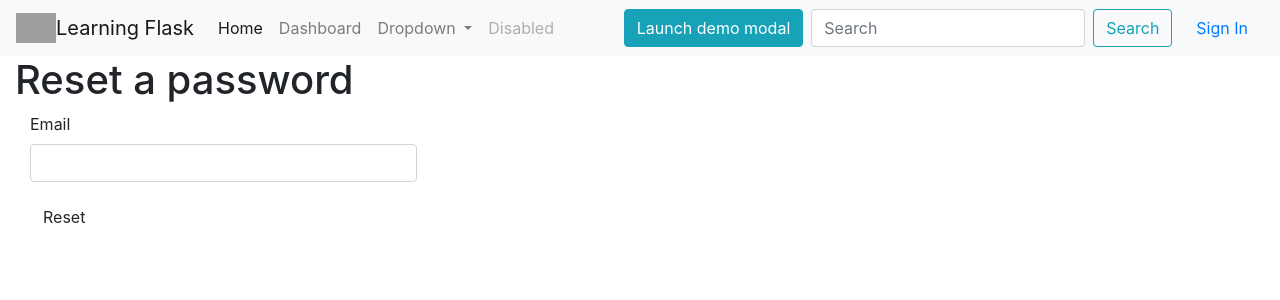
After one commit to ilyaLihota/flask-social-blog, a Flask app: page /auth/reset in a window 1280 px wide. The commit adds this page. Shown: the top 300 px of the page. Run offline with Flask 2, Linux system fonts and the light colour scheme; some libraries are stand-ins or nearby versions; grey boxes are pictures that could not be loaded.

Commit message:
Add reset password and email.

```diff
--- a/social_blog/auth/forms.py
+++ b/social_blog/auth/forms.py
@@ -36,3 +36,32 @@ class RegistrationForm(Form):
     def validate_username(self, field):
         if User.query.filter_by(username=field.data).first():
             raise ValidationError('Username already in use.')
+
+
+class ChangePasswordForm(Form):
+    old_password = PasswordField('Old password', validators=[Required()])
+    password = PasswordField('New password', validators=[Required(),
+                                                         EqualTo('password2', message='Passwords must be match.')])
+    password2 = PasswordField('Confirm password', validators=[Required()])
+    submit = SubmitField('Change')
+
+
+class ResetPasswordRequestForm(Form):
+    email = StringField('Email', validators=[Required(),
+                                             Length(1, 64),
+                                             Email()])
+    submit = SubmitField('Reset')
+
+
+class ResetPasswordForm(Form):
+    password = PasswordField('New password', validators=[Required(),
+                                                          EqualTo('password2', message='Password must match.')])
+    password2 = PasswordField('Confirm password', validators=[Required()])
+    submit = SubmitField('Change')
+
+
+class ChangeEmailForm(Form):
+    new_email = StringField('Email', validators=[Required(),
+                                                 Length(1, 64),
+                                                 Email()])
+    submit = SubmitField('Change')
--- a/social_blog/auth/views.py
+++ b/social_blog/auth/views.py
@@ -1,6 +1,7 @@
 from flask import render_template, redirect, request, url_for, flash
 from flask_login import login_user, logout_user, login_required, current_user
-from .forms import LoginForm, RegistrationForm
+from .forms import LoginForm, RegistrationForm, ChangePasswordForm, ResetPasswordRequestForm,\
+    ResetPasswordForm, ChangeEmailForm
 from . import auth
 from ..email import send_email
 from ..models import User
@@ -57,3 +58,109 @@ def confirm(token):
     else:
         flash('The confirmation link is invalid or has expired.')
     return redirect(url_for('main.index'))
+
+
+@auth.before_app_request
+def before_request():
+    if current_user.is_authenticated and not current_user.confirmed and request.endpoint[:5] != 'auth.':
+        return redirect(url_for('auth.unconfirmed'))
+
+
+@auth.route('/unconfirmed')
+def unconfirmed():
+    if current_user.is_anonymous or current_user.confirmed:
+        return redirect(url_for('main.index'))
+    return render_template('auth/unconfirmed.html', user=current_user)
+
+
+@auth.route('/confirm')
+@login_required
+def resend_confirmation():
+    token = current_user.generate_confirmation_token()
+    send_email(current_user.email,
+               'Confirm Your Account',
+               'auth/email/confirm',
+               user=current_user,
+               token=token)
+    flash('A new confirmation email has been sent to you by email.')
+    return redirect(url_for('dashboard'))
+
+
+@auth.route('/change-password', methods=['GET', 'POST'])
+@login_required
+def change_password():
+    form = ChangePasswordForm()
+    if form.validate_on_submit():
+        if current_user.verify_password(form.old_password.data):
+            current_user.password = form.password.data
+            db.session.add(current_user)
+            db.session.commit()
+            flash('Your password has been updated.')
+            return redirect(url_for('main.index'))
+        else:
+            flash('Invalid password')
+    return render_template('auth/change_password.html', form=form, user=current_user)
+
+
+@auth.route('/reset', methods=['GET', 'POST'])
+def reset_password_request():
+    if not current_user.is_anonymous:
+        return redirect(url_for('main.index'))
+    form = ResetPasswordRequestForm()
+    if form.validate_on_submit():
+        user = User.query.filter_by(email=form.email.data.lower()).first()
+        if user:
+            token = user.generate_confirmation_token()
+            send_email(user.email,
+                       'Reset Your Password',
+                       'auth/email/reset_password',
+                       user=user,
+                       token=token)
+            flash('An email with instructions to reset your password has been sent to you.')
+            return redirect(url_for('auth.login'))
+        else:
+            flash('Invalid email.')
+    return render_template('auth/email/reset_password_request.html', form=form)
+
+
+@auth.route('/reset/<token>', methods=['GET', 'POST'])
+def reset_password(token):
+    if not current_user.is_anonymous:
+        return redirect(url_for('main.index'))
+    form = ResetPasswordForm()
+    if form.validate_on_submit():
+        if User.reset_password(token, form.password.data):
+            db.session.commit()
+            flash('Your password has been updated.')
+            return redirect(url_for('auth.login'))
+        else:
+            return redirect(url_for('main.index'))
+    return render_template('auth/set_new_password.html', form=form)
+
+
+@auth.route('/change-email', methods=['GET', 'POST'])
+@login_required
+def change_email_request():
+    form = ChangeEmailForm()
+    if form.validate_on_submit():
+        new_email = form.new_email.data
+        token = current_user.generate_confirmation_token_new_email(new_email)
+        send_email(new_email,
+                   'Change Your Email',
+                   'auth/email/confirm_new_email',
+                   user=current_user,
+                   token=token)
+        flash('A new confirmation email has been sent to you by new email.')
+        return redirect(url_for('auth.login'))
+    return render_template('auth/change_email.html', form=form)
+
+
+@auth.route('/change-email/<token>')
+@login_required
+def change_email(token):
+    if current_user.confirm_new_email(token):
+        db.session.commit()
+        flash('Your email address has been updated.')
+        return redirect(url_for('main.index'))
+    flash('The confirmation link is invalid or has expired.')
+    return redirect(url_for('auth.login'))
--- /dev/null
+++ b/social_blog/templates/auth/email/reset_password.html
@@ -0,0 +1,6 @@
+<p>Dear {{ current_user.username }},</p>
+<p>To reset your password please click on the following link:</p>
+<p>{{ url_for('auth.reset_password', token=token, _external=True) }}</p>
+<p>Sincerely,</p>
+<p>The Flask Team</p>
+<p><small>Note: replies to this email address are not monitored.</small></p>
--- /dev/null
+++ b/social_blog/templates/auth/email/reset_password.txt
@@ -0,0 +1,6 @@
+Dear {{ current_user.username }},
+To reset your password please click on the following link:
+{{ url_for('auth.reset_password', token=token, _external=True) }}
+Sincerely,
+The Flask Team
+Note: replies to this email address are not monitored.
--- /dev/null
+++ b/social_blog/templates/auth/email/reset_password_request.html
@@ -0,0 +1,13 @@
+{% extends 'main.html' %}
+{% import 'bootstrap/wtf.html' as wtf %}
+
+{% block title %}Flasky - Reset a password{% endblock %}
+
+{% block content %}
+    <div class="page-header">
+        <h1>Reset a password</h1>
+    </div>
+    <div class="col-md-4">
+        {{ wtf.quick_form(form) }}
+    </div>
+{% endblock %}
--- a/social_blog/templates/main.html
+++ b/social_blog/templates/main.html
@@ -80,6 +80,7 @@
 
         <ul class="nav navbar-nav navbar-right ml-4 mr-3">
           {% if current_user.is_authenticated %}
+            <li class="mr-3">{{ current_user.username }}</li>
             <li><a href="{{ url_for('auth.logout') }}">Sign Out</a></li>
           {% else %}
             <li><a href="{{ url_for('auth.login') }}">Sign In</a></li>
```
Also changed, not shown: social_blog/models.py (+36 -0 lines), social_blog/templates/auth/change_email.html (added, +13 -0 lines), social_blog/templates/auth/change_password.html (added, +13 -0 lines), social_blog/templates/auth/email/confirm_new_email.html (added, +7 -0 lines), social_blog/templates/auth/email/confirm_new_email.txt (added, +9 -0 lines), social_blog/templates/auth/set_new_password.html (added, +13 -0 lines), social_blog/templates/auth/unconfirmed.html (added, +17 -0 lines).
